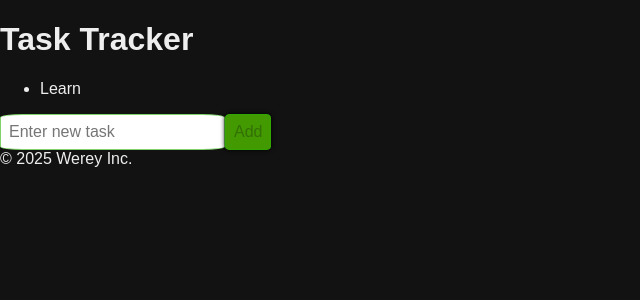
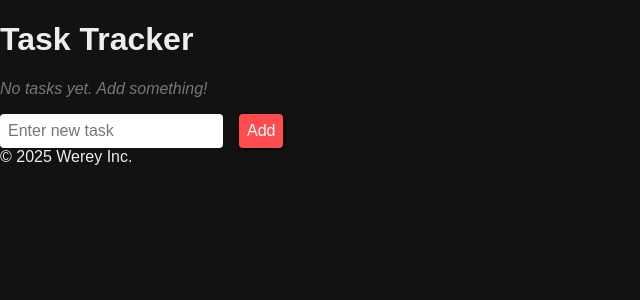
Before and after one commit to King-Code-938/React-Crash, a React (Create React App) app: page / in a window 1280 px wide. Shown: the top 300 px of the page, without its empty margins (0-640 px from the left). Built offline with nearby package versions, Linux system fonts and the light colour scheme.

Commit message:
Added feature: delete task

```diff
--- a/src/App.css
+++ b/src/App.css
@@ -48,31 +48,3 @@ body.light {
   background: #f1f1f1;
   color: #111;
 }
-
-input, button {
-  padding: 0.5rem;
-  font-size: 1rem;
-  border-radius: 10%;
-  border: #27b20094 1px solid;
-}
-
-#task-list li {
-  display: flex;
-  justify-content: space-between;
-  margin: 0.5rem 0;
-  text-decoration: none;
-}
-
-.completed {
-  text-decoration: line-through;
-  color: gray;
-  opacity: 0.6;
-}
-
-button {
-  cursor: pointer;
-  background-color: #439a00;
-  box-shadow: #000000 0px 0px 5px;
-  height: fit-content;
-  width: fit-content;
-}
--- a/src/App.js
+++ b/src/App.js
@@ -6,10 +6,17 @@ import './styles.css';
 import { useState } from 'react';
 
 function App() {
-  const [tasks, setTasks] = useState(['Learn']);
+  const [tasks, setTasks] = useState([]);
   const [newTask, setNewTask] = useState('');
   const [alert, setAlert] = useState('');
   const [alert_d, setAlert_d] = useState('alert warning d-none');
+
+  const resetAlert = () => {
+    setTimeout(() => {
+      setAlert('');
+      setAlert_d('d-none');
+    }, 3000);
+  };
 
   const dupExists = newTask => {
     return tasks.some(task => task.toLowerCase() === newTask.toLowerCase());
@@ -21,24 +28,31 @@ function App() {
     if (dupExists(trimmed)) {
       setAlert_d('alert warning');
       setAlert('Already Exists. <Type another task>');
+      resetAlert();
       return;
     }
 
     setTasks([...tasks, trimmed]);
     setNewTask('');
-    console.log(tasks, tasks.length);
     if (tasks.length >= 9) {
       setAlert_d('alert warning');
       setAlert('Limit Reached. <Delete some to add another>');
-    } else {
-      setAlert_d('d-none');
+      resetAlert();
     }
+  };
+
+  const deleteTask = index => {
+    const updated = tasks.filter((_, i) => i !== index);
+    setTasks(updated);
+    setAlert('Task Deleted!');
+    setAlert_d('alert warning');
+    resetAlert();
   };
 
   return (
     <div>
       <Header title='Task Tracker' />
-      <TaskList tasks={tasks} />
+      <TaskList tasks={tasks} deleteTask={deleteTask} />
       <form
         onSubmit={e => {
           e.preventDefault();
--- /dev/null
+++ b/src/components/TaskList.css
@@ -0,0 +1,18 @@
+.empty-msg {
+  font-style: italic;
+  color: #777;
+  margin-top: 1rem;
+}
+
+#task-list li {
+  display: flex;
+  justify-content: space-between;
+  margin: 0.5rem 0;
+  text-decoration: none;
+}
+
+.completed {
+  text-decoration: line-through;
+  color: gray;
+  opacity: 0.6;
+}
--- a/src/components/TaskList.jsx
+++ b/src/components/TaskList.jsx
@@ -1,8 +1,16 @@
-function TaskList({ tasks }) {
+import './TaskList.css';
+
+function TaskList({ tasks, deleteTask }) {
+  if (tasks.length === 0) {
+    return <p className='empty-msg'>No tasks yet. Add something!</p>;
+  }
   return (
     <ul>
       {tasks.map((task, i) => (
-        <li key={i}>{task}</li>
+        <li key={i}>
+          {task}
+          <button onClick={() => deleteTask(i)}>❌</button>
+        </li>
       ))}
     </ul>
   );
--- a/src/styles.css
+++ b/src/styles.css
@@ -4,6 +4,7 @@
   font-size: 0.8em;
   padding: 0.5rem;
   margin: 1rem 1rem;
+  transition: 1s ease-in-out;
 }
 
 .alert.warning {
@@ -28,3 +29,18 @@
 .d-none {
   display: none;
 }
+
+button {
+  margin-left: 1rem;
+  cursor: pointer;
+  background: #ff4d4f;
+  color: white;
+  box-shadow: #000000 1px 1px 3px;
+}
+
+input, button {
+  padding: 0.5rem;
+  font-size: 1rem;
+  border: none;
+  border-radius: 4px;
+}
```
